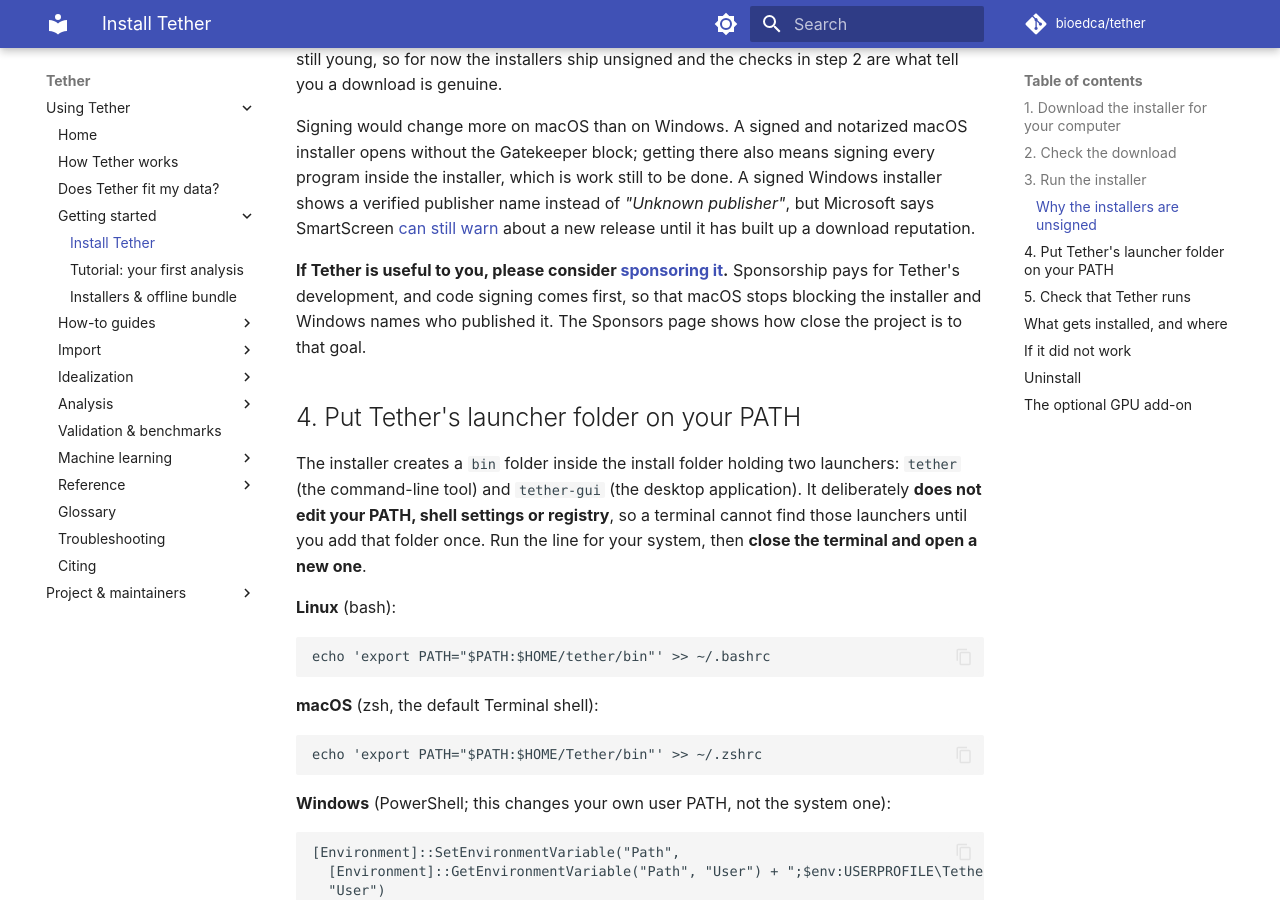
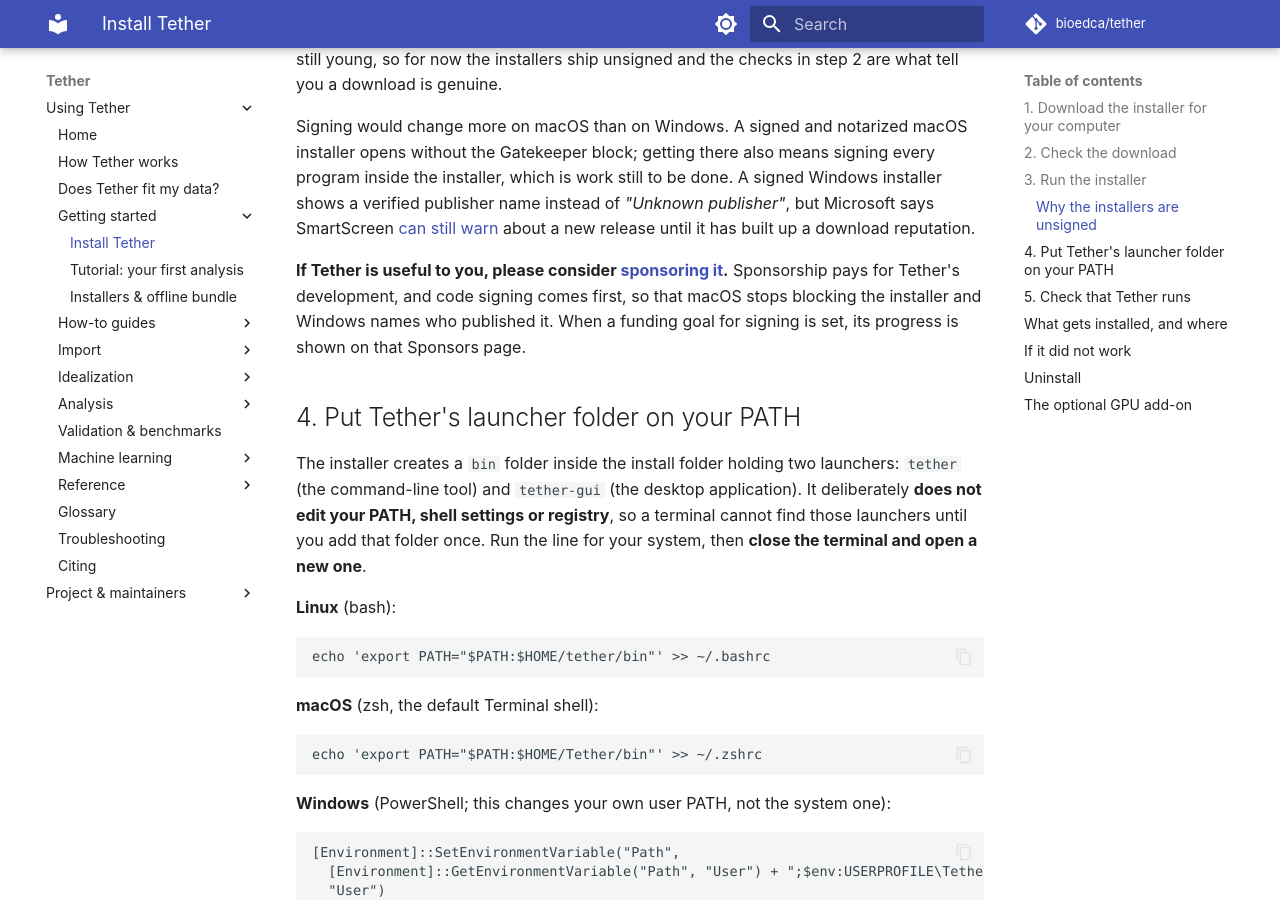
Before and after one commit to bioedca/tether, an MkDocs documentation site: the page built from docs/install.md, in a window 1280 px wide and 900 px high, scrolled down 3514 px. Built offline with MkDocs 1.6.1 and Material for MkDocs 9.7.7, drawn with Linux system fonts in a browser that asks for light colours; comment, search, counter and statistics services are not loaded; the version menu is left out.

Commit message:
docs(install): only claim Sponsors-goal progress once a goal is set (#580)
Answers the CodeRabbit finding that the Sponsors page shows no goal yet.

```diff
--- a/docs/install.md
+++ b/docs/install.md
@@ -162,8 +162,8 @@
 **If Tether is useful to you, please consider
 [sponsoring it](https://github.com/sponsors/bioedca).** Sponsorship pays for Tether's
 development, and code signing comes first, so that macOS stops blocking the installer and
-Windows names who published it. The Sponsors page shows how close the project is to that
-goal.
+Windows names who published it. When a funding goal for signing is set, its progress is shown
+on that Sponsors page.
 
 ## 4. Put Tether's launcher folder on your PATH
 
```
